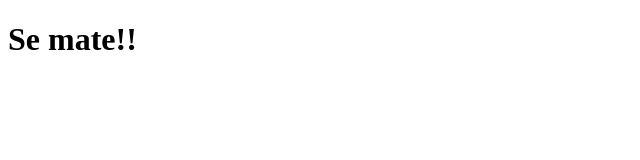
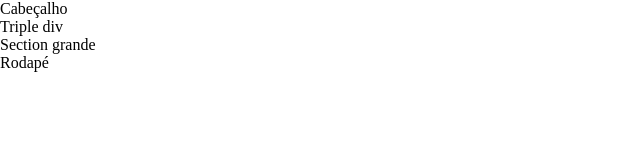
Before and after one commit to gbryaan/gbryaan.github.io, a plain HTML site: page index.html in a window 1280 px wide. Shown: the whole page, without its empty margins (0-640 px from the left). Drawn offline with Linux system fonts and the light colour scheme.

Commit message:
Add layouts tags

```diff
--- a/index.html
+++ b/index.html
@@ -2,8 +2,18 @@
 <html>
     <head>
         <title>Teste de WebSite</title>
+        <style>
+            body{
+                margin: 0px;
+                padding: 0px;
+            }
+
+        </style>
     </head>
     <body>
-        <h1>Se mate!!</h1>
+        <header>Cabeçalho</header>
+        <section>Triple div</section>
+        <section>Section grande</section>
+        <footer>Rodapé</footer>
     </body>
 </html>
```
